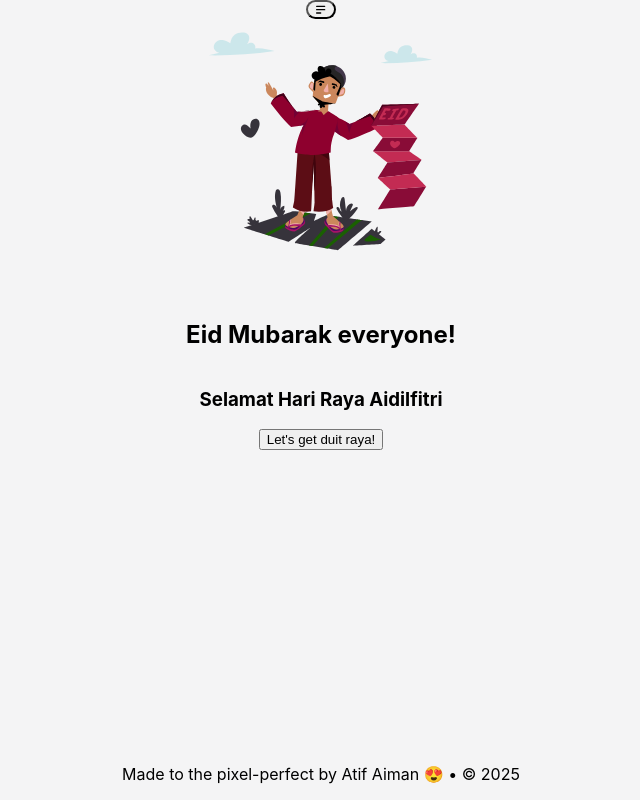
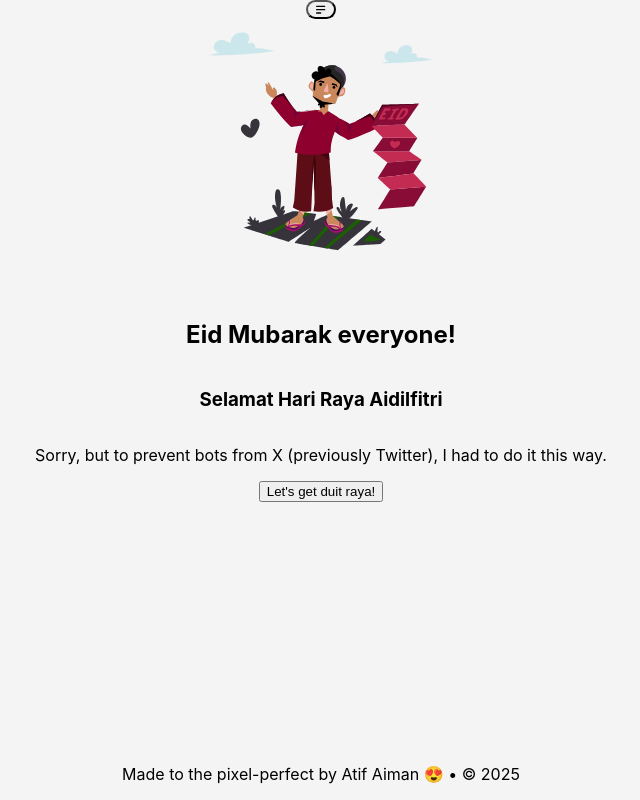
Before and after one commit to alserembani94/atifaimandev-v3, a Next.js app: page /raya in a window 1280 px wide. Shown: the whole page, without its empty margins (319-959 px from the left). Built offline with nearby package versions, Linux system fonts and the light colour scheme.

Commit message:
feat: bot prevention message

```diff
--- a/src/pages/raya.tsx
+++ b/src/pages/raya.tsx
@@ -51,6 +51,10 @@ const Eid: NextPage = ({}) => {
       <div className="flex flex-col items-center text-center">
         <h1>Eid Mubarak everyone!</h1>
         <h3>Selamat Hari Raya Aidilfitri</h3>
+        <p>
+          Sorry, but to prevent bots from X (previously Twitter), I had to do it
+          this way.
+        </p>
         {!clicked && (
           <button
             onClick={handleClick}
```
